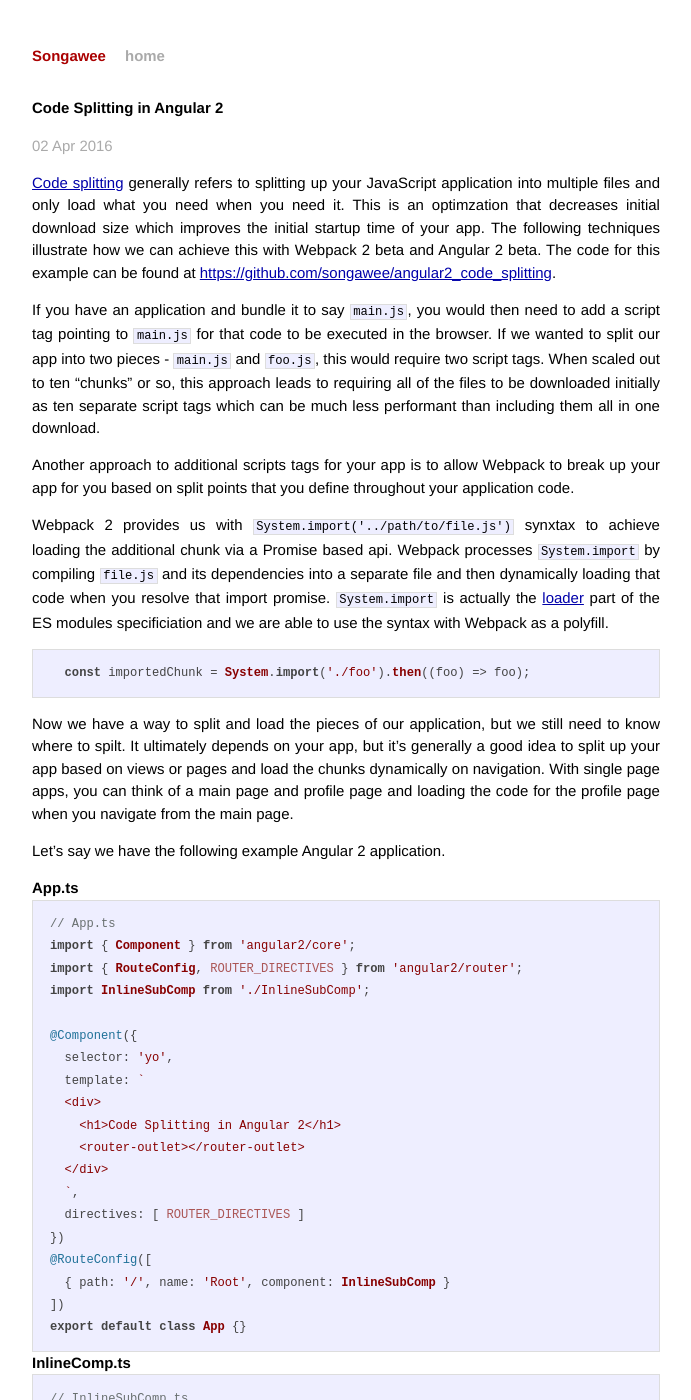
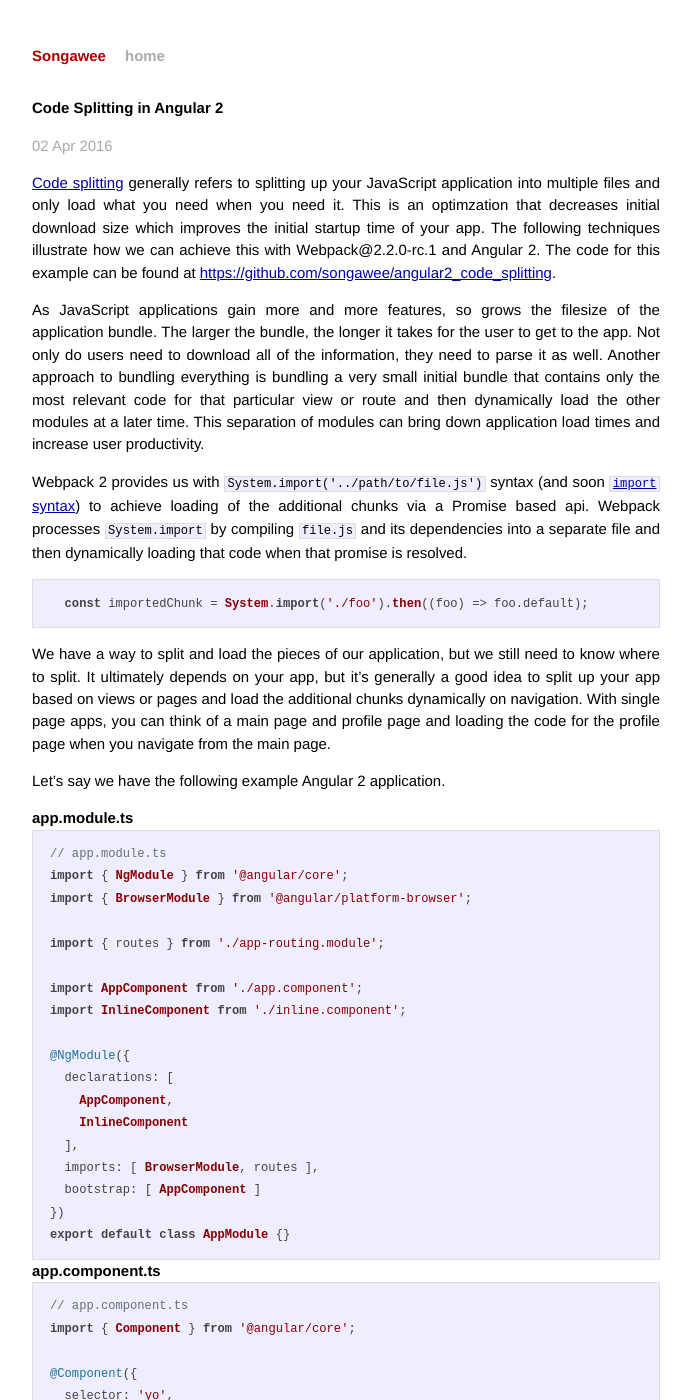
Before and after one commit to dennis-johnson-dev/songawee.github.io, a Jekyll site: the page built from _posts/2016-4-2-code-splitting-angular2.md, in a window 1280 px wide and 1400 px high. Shown: the whole window, without its empty margins (294-985 px from the left). Built offline with Jekyll 4.4.1, drawn with Linux system fonts in a browser that asks for light colours; nearby versions of some CDN libraries; Markdown is read by kramdown in place of the engine named in the settings; comment, search, counter and statistics services are not loaded; some of the changed text lies outside the part shown.

Commit message:
Code splitting update (#1)
* begin update to Angular 2

* start to update

* updated

* address comments

````diff
--- a/_posts/2016-4-2-code-splitting-angular2.md
+++ b/_posts/2016-4-2-code-splitting-angular2.md
@@ -6,61 +6,95 @@ date:   2016-4-2
 published: true
 ---
 
-[Code splitting](https://webpack.github.io/docs/code-splitting.html) generally refers to splitting up your JavaScript application into multiple files and only load what you need when you need it. This is an optimzation that decreases initial download size which improves the initial startup time of your app. The following techniques illustrate how we can achieve this with Webpack 2 beta and Angular 2 beta. The code for this example can be found at <https://github.com/songawee/angular2_code_splitting>.
+[Code splitting](https://webpack.js.org/guides/code-splitting/) generally refers to splitting up your JavaScript application into multiple files and only load what you need when you need it. This is an optimzation that decreases initial download size which improves the initial startup time of your app. The following techniques illustrate how we can achieve this with Webpack@2.2.0-rc.1 and Angular 2. The code for this example can be found at <https://github.com/songawee/angular2_code_splitting>.
 
-If you have an application and bundle it to say `main.js`, you would then need to add a script tag pointing to `main.js` for that code to be executed in the browser. If we wanted to split our app into two pieces - `main.js` and `foo.js`, this would require two script tags. When scaled out to ten "chunks" or so, this approach leads to requiring all of the files to be downloaded initially as ten separate script tags which can be much less performant than including them all in one download.
+As JavaScript applications gain more and more features, so grows the filesize of the application bundle. The larger the bundle, the longer it takes for the user to get to the app. Not only do users need to download all of the information, they need to parse it as well. Another approach to bundling everything is bundling a very small initial bundle that contains only the most relevant code for that particular view or route and then dynamically load the other modules at a later time. This separation of modules can bring down application load times and increase user productivity.
 
-Another approach to additional scripts tags for your app is to allow Webpack to break up your app for you based on split points that you define throughout your application code.
-
-Webpack 2 provides us with `System.import('../path/to/file.js')` synxtax to achieve loading the additional chunk via a Promise based api. Webpack processes `System.import` by compiling `file.js` and its dependencies into a separate file and then dynamically loading that code when you resolve that import promise. `System.import` is actually the [loader](https://whatwg.github.io/loader/) part of the ES modules specificiation and we are able to use the syntax with Webpack as a polyfill.
+Webpack 2 provides us with `System.import('../path/to/file.js')` syntax (and soon [`import` syntax](https://github.com/tc39/proposal-dynamic-import)) to achieve loading of the additional chunks via a Promise based api. Webpack processes `System.import` by compiling `file.js` and its dependencies into a separate file and then dynamically loading that code when that promise is resolved.
 
 ```js
-  const importedChunk = System.import('./foo').then((foo) => foo);
+  const importedChunk = System.import('./foo').then((foo) => foo.default);
 ```
 
-Now we have a way to split and load the pieces of our application, but we still need to know where to spilt. It ultimately depends on your app, but it's generally a good idea to split up your app based on views or pages and load the chunks dynamically on navigation. With single page apps, you can think of a main page and profile page and loading the code for the profile page when you navigate from the main page.
+We have a way to split and load the pieces of our application, but we still need to know where to split. It ultimately depends on your app, but it's generally a good idea to split up your app based on views or pages and load the additional chunks dynamically on navigation. With single page apps, you can think of a main page and profile page and loading the code for the profile page when you navigate from the main page.
 
 Let's say we have the following example Angular 2 application.
 
-#### App.ts
+#### app.module.ts
 
 ```js
-// App.ts
-import { Component } from 'angular2/core';
-import { RouteConfig, ROUTER_DIRECTIVES } from 'angular2/router';
-import InlineSubComp from './InlineSubComp';
+// app.module.ts
+import { NgModule } from '@angular/core';
+import { BrowserModule } from '@angular/platform-browser';
+
+import { routes } from './app-routing.module';
+
+import AppComponent from './app.component';
+import InlineComponent from './inline.component';
+
+@NgModule({
+  declarations: [
+    AppComponent,
+    InlineComponent
+  ],
+  imports: [ BrowserModule, routes ],
+  bootstrap: [ AppComponent ]
+})
+export default class AppModule {}
+```
+
+#### app.component.ts
+
+```js
+// app.component.ts
+import { Component } from '@angular/core';
 
 @Component({
   selector: 'yo',
   template: `
-  <div>
     <h1>Code Splitting in Angular 2</h1>
     <router-outlet></router-outlet>
-  </div>
-  `,
-  directives: [ ROUTER_DIRECTIVES ]
+  `
 })
-@RouteConfig([
-  { path: '/', name: 'Root', component: InlineSubComp }
-])
-export default class App {}
+export default class AppComponent {}
 ```
 
-#### InlineComp.ts
+#### inline.component.ts
 
 ```js
-// InlineSubComp.ts
-import { Component } from 'angular2/core';
+// inline.component.ts
+import { Component } from '@angular/core';
 
 @Component({
-  selector: 'inline-sub-comp',
-  template: `<div>This component was loaded inline.</div>`
+  selector: 'inline-component',
+  template: `
+  <div>
+    <p>This component is the default component and was loaded inline.</p>
+  </div>`
 })
-export default class InlineSubComp {}
-
+export default class InlineComponent {}
 ```
 
-This is a really simple application using Angular's routing solution that just puts some text on the page. We define the root path to look for in the URL and when we visit that page, we are shown the output of the App component with `InlineSubComp` rendered into the `<router-outlet>` directive. `InlineSubComp` is downloaded as part of the application bundle on the initial download.
+#### app-routing.module.ts
+
+```js
+// app-routing.module.ts
+import { ModuleWithProviders } from '@angular/core';
+import { Routes, RouterModule } from '@angular/router';
+
+import InlineComponent from './inline.component';
+
+const appRoutes: Routes = [
+  {
+    path: '',
+    component: InlineComponent
+  }
+];
+
+export const routes: ModuleWithProviders = RouterModule.forRoot(appRoutes);
+```
+
+This is a really simple application using Angular 2's routing solution that just puts some text on the page. We have configured the routing so that when a user navigates to `/`, we render `InlineComponent` within the `router-outlet` in `AppComponent.ts`.
 
 The result is:
 
@@ -68,13 +102,16 @@ The result is:
 
 Now, let's load the following component on demand to replace the inline component when a user clicks a link.
 
+#### dynamic.component.ts
+
 ```js
-// DynamicSubComp.ts
-import { Component } from 'angular2/core';
-import './styles/DynamicSubComp.scss';
+// dynamic.component.ts
+import { Component } from '@angular/core';
+
+import '../styles/DynamicComponent.scss';
 
 @Component({
-  selector: 'dynamic-sub-comp',
+  selector: 'dynamic-component',
   template: `
     <div class="addMargin">
       <div><strong>Sub Sandwiches!</strong></div>
@@ -82,71 +119,121 @@ import './styles/DynamicSubComp.scss';
     </div>
   `
 })
-export default class DynamicSubComp {}
+export default class DynamicComponent {}
 ```
 
-<br />
+#### DynamicComponent.scss
 
 ```css
-/* DynamicSubComp.scss */
+/* DynamicComponent.scss */
 .addMargin {
   margin: 10px;
 }
 ```
 
-Notice that we're also importing a `.scss` file. This is made possible by using the [sass-loader](https://github.com/jtangelder/sass-loader). The Sass imported into this module will be bundled together with the JS and loaded on demand as well.
+Notice also that we're additionally importing a `.scss` file. This is made possible by using the [sass-loader](https://github.com/jtangelder/sass-loader). The Sass imported into this module will be bundled together with the JS and loaded on demand as well.
 
-Let's add the link in the App component for users to click to add the dynamic component.
+Using [Angular 2's modules](https://angular.io/docs/ts/latest/guide/ngmodule.html), we can encapsulate sub routes and dependencies in NgModules. In this way, when we resolve this chunk, we are also resolving its code dependencies as well as defining all of the sub routes associated with this module.
+
+#### dynamic.module.ts
+
+```js
+// dynamic.module.ts
+import { NgModule } from '@angular/core';
+
+import { routes } from './dynamic-routing.module';
+
+import DynamicComponent from './dynamic.component';
+
+@NgModule({
+  declarations: [ DynamicComponent ],
+  imports: [ routes ]
+})
+export default class DynamicModule {
+  static routes = routes;
+}
+```
+
+#### dynamic-routing.component.ts
+
+```js
+// dynamic-routing.module.ts
+import { ModuleWithProviders } from '@angular/core';
+import { Routes, RouterModule } from '@angular/router';
+
+import DynamicComponent from './dynamic.component';
+
+const dynamicRoutes: Routes = [
+  { path: '', component: DynamicComponent, pathMatch: 'full' }
+];
+
+export const routes: ModuleWithProviders = RouterModule.forChild(dynamicRoutes);
+```
+> Note: When defining sub modules, it is important to use `RouterModule.forChild` instead of `RouterModule.forRoot`.
+
+
+Let's add the link in the inline component for users to click to add the dynamic component.
 
 ```js
 @Component({
-  selector: 'yo',
+  selector: 'inline-component',
   template: `
-    <div>
-      <h1>Code Splitting in Angular 2</h1>
-      <div>
-        <a [routerLink]="['LoadDynamicSub']">Load Sub Component</a>
-      </div>
-      <router-outlet></router-outlet>
-    </div>
-  `,
-  directives: [ ROUTER_DIRECTIVES ]
+  <div>
+    <p>This component is the default component and was loaded inline.</p>
+    <a routerLink="/dynamic" routerLinkActive="active">Load a dynamic component</a>
+  </div>`
 })
+export default class InlineComponent {}
 ```
 
-By defining an [AsyncRoute](https://angular.io/docs/js/latest/api/router/AsyncRoute-class.html) in our RouteConfig decorator, we just need to provide a function that returns a promise as the `loader` config for that route. Now, we have a place to use the `System.import()` syntax to return a promise that contains our component.
+Note that the dynamic component will eventually be rendered through the `<router-outlet>` tag in AppComponent.
+
+By defining a route with a `loadChildren` property, we have a handle to load another Angular module asynchronously. Now, we have a place to use the `System.import()` syntax to return a promise that contains our component.
+
+#### app-routing.ts
 
 ```js
-// App.ts
-new AsyncRoute({
-  path: '/sub',
-  loader: () => System.import('./DynamicSubComp').then((comp: any) => {
-    return comp.default;
-  }),
-  name: 'LoadDynamicSub'
-})
+// app-routing.ts
+const appRoutes: Routes = [
+  {
+    path: 'dynamic',
+    loadChildren: () => {
+      return System.import('./dynamic.module').then((comp: any) => {
+        return comp.default;
+      });
+    }
+  },
+  {
+    path: '',
+    component: InlineComponent
+  }
+];
 ```
+
+Now, when we visit the `/dynamic` path from clicking the link in InlineComponent, Angular will know to resolve this Promise before trying to render anything for that route.
 
 With ES2015 modules, we use the `default` export off of our component and are now loading the component asynchronously! If you have other exports, you can reference them similarly i.e.
 
 ```js
-loader: () => System.import('./DynamicSubComp').then((comp: any) => {
-  return comp.otherExportFoo;
-}),
+loadChildren: () => {
+  return System.import('./dynamic.module').then((comp: any) => {
+    return comp.otherExport;
+  });
+}
 ```
 
 The result is:
 
-![Dynamic Comp](/img/dynamic.png)
+![Dynamic Component](/img/dynamic.gif)
 
-Notice how the `1.bundle.js` file is downloaded separately.
+Notice how the `0.bundle.js` file is downloaded separately!
 
 #### System.import with TypeScript and Webpack
 
 Before we start using `System.import`, we need to make sure we have the right type definition for this function. Since Webpack 2 shares similar syntax to SystemJS, we can import the SystemJS type definitions until Webpack's `System.import` definition is defined.
 
+Note: the @types package is built from the [https://github.com/DefinitelyTyped/DefinitelyTyped](https://github.com/DefinitelyTyped/DefinitelyTyped) repo definitions.
+
 ```bash
-typings install systemjs
+npm i -D @types/systemjs
 ```
-
-Typings is a type definition manager that let's us easily add definitions for use with our own typescript files that utilize these external modules.
````
Also changed, not shown: img/dynamic.gif (added), img/dynamic.png (deleted), img/inline.png.
